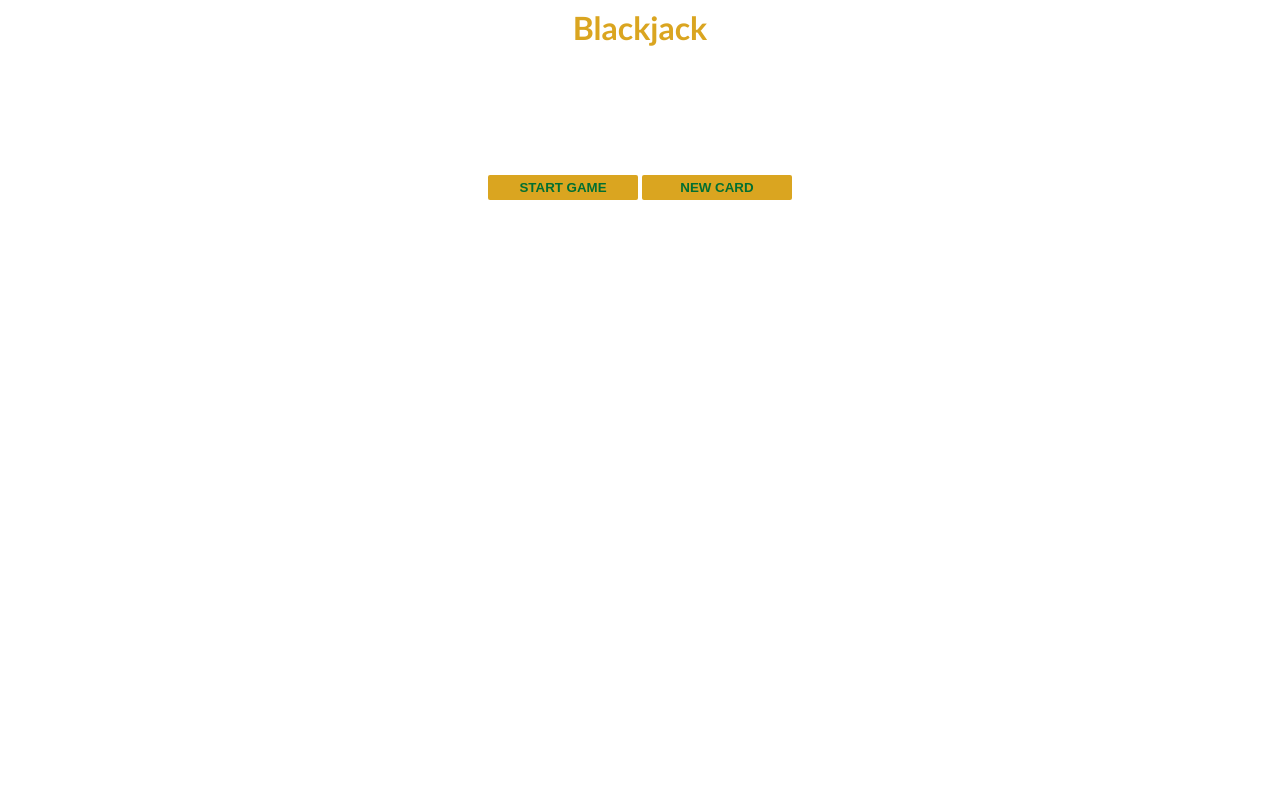
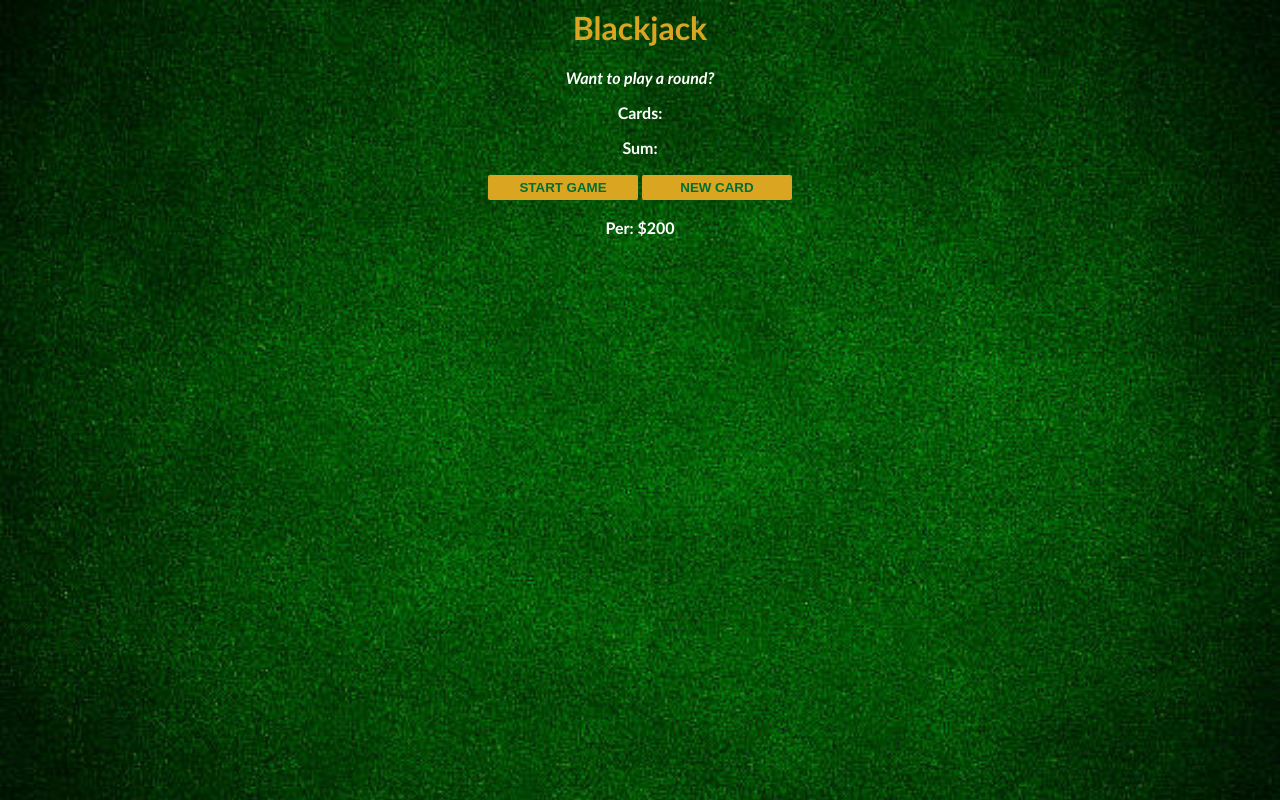
Before and after one commit to hasanjessa/blackjack-game, a plain HTML site: page index.html in a window 1280 px wide. Drawn offline with Linux system fonts and the light colour scheme.

Commit message:
Update index.css

```diff
--- a/index.css
+++ b/index.css
@@ -1,6 +1,6 @@
 body {
     font-family: 'Trebuchet MS', 'Lucida Sans Unicode', 'Lucida Grande', Arial, sans-serif;
-    background-image: url("blackjack.jpeg");
+    background-image: url("blackjack.jpg");
     background-size: cover;
     font-weight: bold;
     color: white;
```
